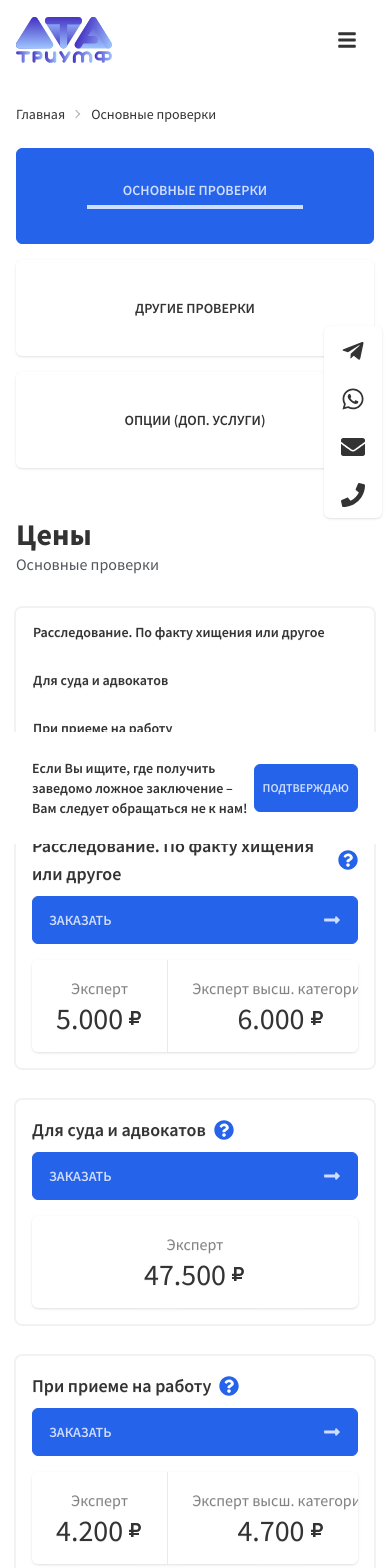
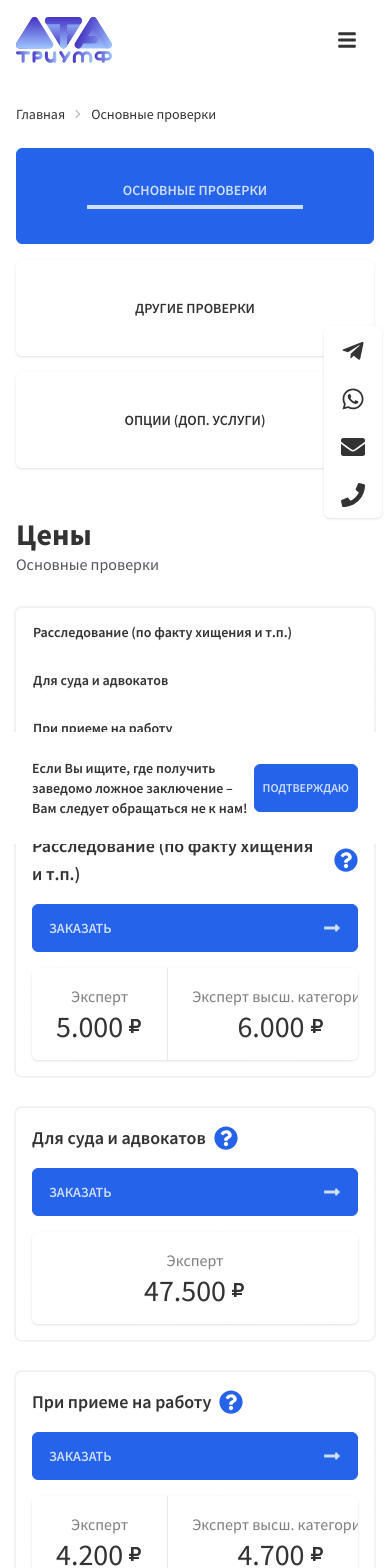
Before and after one commit to scriptvolutionary/c-triumf, a Next.js app: page /price-basic in a window 390 px wide. Shown: the top 1568 px of the page. Built offline with nearby package versions, Linux system fonts and the light colour scheme.

Commit message:
Add files via upload

```diff
--- a/src/components/LayoutPrices.jsx
+++ b/src/components/LayoutPrices.jsx
@@ -21,7 +21,7 @@ export const LayoutPrices = () => {
         {
             id: 0,
             serviceId: 'investigation',
-            title: 'Расследование. По факту хищения или другое',
+            title: 'Расследование (по факту хищения и т.п.)',
             path: '/price-basic#investigation',
             servicePath: '/basic/investigation',
             priceContent: [
@@ -387,14 +387,14 @@ export const LayoutPrices = () => {
                                             BasicServicesLinks.map((l) => (
                                                 <div className='w-full rounded-md glass lg:p-8 xs:p-4' id={l.serviceId} key={l.id}>
                                                     <div className='flex flex-col lg:gap-4 xs:gap-4'>
-                                                        <div className='flex xs:flex-col lg:flex-row lg:items-center xs:gap-2 justify-between'>
+                                                        <div className='flex xs:flex-col lg:flex-row lg:items-center xs:gap-4 justify-between'>
                                                             <h2 className='flex items-center gap-2 lg:text-end font-semibold lg:text-2xl xs:text-lg'>
                                                                 {l.title}
                                                                 {l.servicePath && (
                                                                     <span className='tooltip' data-tip='Подробнее'>
                                                                         <Link href={l.servicePath}>
                                                                             <a>
-                                                                                <FaQuestionCircle className='text-secondary' size={20} />
+                                                                                <FaQuestionCircle className='text-secondary' size={24} />
                                                                             </a>
                                                                         </Link>
                                                                     </span>
--- a/src/components/LayoutServices.jsx
+++ b/src/components/LayoutServices.jsx
@@ -17,7 +17,7 @@ export const LayoutServices = () => {
     const BasicServicesLinks = [
         {
             id: 0,
-            title: 'Расследование. По факту хищения или другое',
+            title: 'Расследование (по факту хищения и т.п.)',
             path: 'basic/investigation'
         },
         {
--- a/src/pages/_document.jsx
+++ b/src/pages/_document.jsx
@@ -5,7 +5,10 @@ export default function Document() {
         <Html lang='ru'>
             <Head>
                 <meta name='robots' content='index, follow' />
-                <meta name='keywords' content='' />
+                <meta
+                    name='keywords'
+                    content='проверка на полиграфе, проверка на детекторе лжи, полиграфолог, полиграф при приеме на работу, проверка при приеме на работу проверка на полиграфе в москве, полиграф москва, пройти полиграф, полиграф проверка, услуги полиграфа, полиграф в суде, полиграф, полиграфолог'
+                />
 
                 <meta property='og:image' content='/logo.svg' />
                 <meta property='og:image:width' content='512' />
@@ -24,7 +27,7 @@ export default function Document() {
                 <link rel='icon' href='/icon.svg' size='all' />
 
                 <link rel='preconnect' href='https://fonts.googleapis.com' />
-                <link rel='preconnect' href='https://fonts.gstatic.com' crossOrigin />
+                <link rel='preconnect' href='https://fonts.gstatic.com' crossOrigin='true' />
                 <link href='https://fonts.googleapis.com/css2?family=Source+Sans+Pro:ital,wght@0,200;0,300;0,400;0,600;0,700;0,900;1,200;1,300;1,400;1,600;1,700;1,900&display=swap' rel='stylesheet' />
             </Head>
             <body>
--- a/src/pages/basic/investigation.jsx
+++ b/src/pages/basic/investigation.jsx
@@ -1,14 +1,14 @@
 import { LayoutService } from '../../components/LayoutService'
 
 function Investigation() {
-	return (
-		<LayoutService>
-			<p className='text-lg text-neutral/75 font-medium'>Описание</p>
-		</LayoutService>
-	)
+    return (
+        <LayoutService>
+            <p className='text-lg text-neutral/75 font-medium'>Описание</p>
+        </LayoutService>
+    )
 }
 
-Investigation.pageTitle = 'Расследование. По факту хищения или другое'
+Investigation.pageTitle = 'Расследование (по факту хищения и т.п.)'
 Investigation.pageDescription = 'Описание'
 
 export default Investigation
--- a/src/widgets/Banner.jsx
+++ b/src/widgets/Banner.jsx
@@ -9,13 +9,13 @@ export const Banner = () => {
                 <section className='xs:hidden 2xl:block w-full h-full'>
                     <figure className='fixed lg:-top-44 left-0 w-full xs:w-full h-full -z-10'>
                         <video className='w-full' autoPlay loop>
-                            <source src='/cloud.mp4' type='video/mp4' />
+                            <source src='/cloud.mp' type='video/mp4' />
                         </video>
                     </figure>
                 </section>
             ) : (
                 <section className='w-screen h-full'>
-                    <div className='card lg:h-[840px] w-full image-full rounded-none -z-10'>
+                    <div className='card lg:h-[720px] w-full image-full rounded-none -z-10'>
                         <figure>
                             <video className='xs:hidden lg:block absolute w-full' autoPlay loop>
                                 <source src='https://assets.website-files.com/5c6d317b07ffea21a7d539d9/5c6d4b9eaf4da332e4be8fd1_video-clouds-transcode.mp4' type='video/mp4' />
--- a/src/widgets/Frame.jsx
+++ b/src/widgets/Frame.jsx
@@ -30,7 +30,7 @@ export const Frame = () => {
 
     return (
         <div className='fixed h-screen z-10 top-0 right-0'>
-            <div className='h-full flex items-center lg:mr-4 xs:pr-2'>
+            <div className='h-full flex items-center lg:pr-4 xs:mr-2'>
                 <ul className='menu xs:bg-base-100 xs:shadow lg:glass rounded-md'>
                     {FrameLinks.map((l) => (
                         <li className='tooltip tooltip-left' data-tip={l.title} key={l.id}>
--- a/src/widgets/Header.jsx
+++ b/src/widgets/Header.jsx
@@ -95,11 +95,11 @@ export const Header = () => {
     return (
         <header className='sticky text-base-content top-0 w-screen h-full ease-in-out-transition-all z-20'>
             <div className='max-w-7xl mx-auto px-4'>
-                <div className='flex items-center justify-between py-4'>
+                <div className='flex items-center justify-between gap-16 py-4'>
                     <Link href='/'>
                         <img className='cursor-pointer active:scale-95 hover:opacity-90 w-24 h-full ease-in-out transition-all transform-gpu' src='/logo.svg' />
                     </Link>
-                    <div className='xs:hidden lg:flex items-center justify-between gap-8'>
+                    <div className='xs:hidden lg:flex items-center justify-between w-full'>
                         {HeaderLinks.map((l) => (
                             <div className='dropdown dropdown-hover' key={l.id}>
                                 <Link href={l.path}>
```
Also changed, not shown: src/components/LayoutService.jsx (+9 -34 lines), 1 other file (tests, documents, lock files or other folders).
